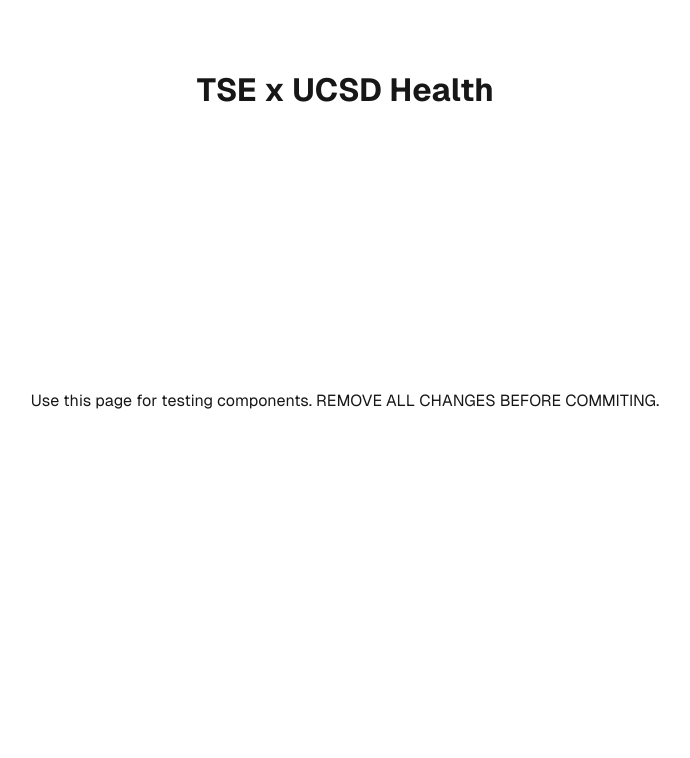
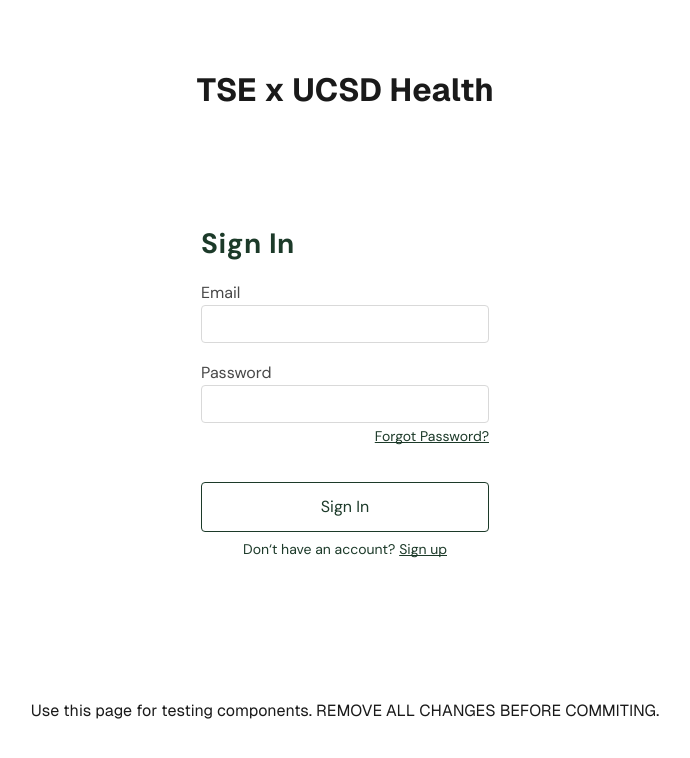
Before and after one commit to TritonSE/UCSD-Health-Gamified-Website, a Next.js app in the folder frontend/: page / in a window 1280 px wide. Shown: the top 758 px of the page, without its empty margins (295-985 px from the left). Built offline with nearby package versions, Linux system fonts and the light colour scheme.

Commit message:
Right Side

```diff
--- /dev/null
+++ b/frontend/src/app/components/loginButton.module.css
@@ -0,0 +1,39 @@
+@import url("https://fonts.googleapis.com/css2?family=DM+Sans:wght@400;500;700&display=swap");
+
+.loginButton {
+  display: flex;
+  width: 288px;
+  height: 48px;
+  flex-direction: column;
+  justify-content: center;
+  align-items: center;
+  gap: 10px;
+  flex-shrink: 0;
+  border-radius: 4px;
+  border: black;
+  background-color: transparent;
+}
+
+.loginButton div {
+  border-radius: 4px;
+  border: 1px solid var(--Secondary-Accent1, #1c3a29);
+  background: rgba(255, 255, 255, 0);
+  display: flex;
+  padding: 12px 24px;
+  justify-content: center;
+  align-items: center;
+  gap: 6px;
+  flex: 1 0 0;
+  align-self: stretch;
+}
+
+.loginButton p {
+  color: var(--Secondary-Accent1, #1c3a29);
+  text-align: center;
+  /* Body/Medium (Reg) */
+  font-family: "DM Sans";
+  font-size: 16px;
+  font-style: normal;
+  font-weight: 400;
+  line-height: 24px; /* 150% */
+}
--- /dev/null
+++ b/frontend/src/app/components/loginButton.tsx
@@ -0,0 +1,13 @@
+import React from "react";
+
+import styles from "./loginButton.module.css";
+
+export function LoginButton() {
+  return (
+    <button className={styles.loginButton}>
+      <div>
+        <p>Sign In</p>
+      </div>
+    </button>
+  );
+}
--- /dev/null
+++ b/frontend/src/app/components/rightSide.module.css
@@ -0,0 +1,44 @@
+.login {
+  margin-bottom: 16px;
+}
+
+.loginTitle {
+  margin-bottom: 16px;
+  color: var(--Secondary-Accent1, #1c3a29);
+  /* Title/Medium (reg) */
+  font-family: "DM Sans";
+  font-size: 28px;
+  font-style: normal;
+  font-weight: 700;
+  line-height: 150%; /* 42px */
+  letter-spacing: 0.56px;
+}
+
+.signUpLink {
+  margin-top: 6px;
+  color: var(--Secondary-Accent1, #1c3a29);
+  text-align: center;
+  /* Body/Medium (Reg) */
+  font-family: "DM Sans";
+  font-size: 14px;
+  font-style: normal;
+  font-weight: 400;
+  line-height: 24px; /* 150% */
+}
+
+.signUpLink a {
+  color: var(--Secondary-Accent1, #1c3a29);
+
+  /* Body/Medium (Reg) */
+  font-family: "DM Sans";
+  font-size: 14px;
+  font-style: normal;
+  font-weight: 400;
+  line-height: 24px;
+  text-decoration-line: underline;
+  text-decoration-style: solid;
+  text-decoration-skip-ink: none;
+  text-decoration-thickness: auto;
+  text-underline-offset: auto;
+  text-underline-position: from-font;
+}
--- /dev/null
+++ b/frontend/src/app/components/rightSide.tsx
@@ -0,0 +1,23 @@
+import { LoginButton } from "./loginButton";
+import styles from "./rightSide.module.css";
+import { TextBox } from "./textBox";
+
+export default function RightSide() {
+  return (
+    <div>
+      <h1 className={styles.loginTitle}>Sign In</h1>
+      <div className={styles.login}>
+        <TextBox label="Email" type="text" />
+      </div>
+      <div className={styles.login}>
+        <TextBox label="Password" type="password" link="" linkLabel="Forgot Password?" /> <br />
+      </div>
+      <div className={styles.login}>
+        <LoginButton />
+        <p className={styles.signUpLink}>
+          Don&lsquo;t have an account? <a href="">Sign up</a>
+        </p>
+      </div>
+    </div>
+  );
+}
--- /dev/null
+++ b/frontend/src/app/components/textBox.module.css
@@ -0,0 +1,62 @@
+.textBox {
+  display: flex;
+  width: 288px;
+  flex-direction: column;
+  align-items: flex-start;
+  gap: 2px;
+}
+
+.label {
+  color: var(--Neutral-Gray6, #484848);
+  /* Body/Medium (Reg) */
+  font-family: "DM Sans";
+  font-size: 16px;
+  font-style: normal;
+  font-weight: 400;
+  line-height: 24px; /* 150% */
+  width: 288px;
+}
+
+.input {
+  display: flex;
+  padding: 6px 12px;
+  align-items: flex-start;
+  gap: 10px;
+  align-self: stretch;
+  border-radius: 4px;
+  border: 1px solid var(--Neutral-Gray2, #d9d9d9);
+  flex: 1 0 0;
+  background-color: transparent;
+  width: 288px;
+
+  color: var(--Secondary-Neutral-Gray6, #484848);
+
+  /* Body/Medium (Reg) */
+  font-family: "DM Sans";
+  font-size: 16px;
+  font-style: normal;
+  font-weight: 400;
+  line-height: 24px; /* 150% */
+}
+
+.link {
+  margin-left: auto;
+}
+
+.link a {
+  color: var(--Secondary-Accent1, #1c3a29);
+  text-align: center;
+
+  /* Body/Small (Reg) */
+  font-family: "DM Sans";
+  font-size: 14px;
+  font-style: normal;
+  font-weight: 400;
+  line-height: 20px; /* 142.857% */
+  text-decoration-line: underline;
+  text-decoration-style: solid;
+  text-decoration-skip-ink: none;
+  text-decoration-thickness: auto;
+  text-underline-offset: auto;
+  text-underline-position: from-font;
+}
--- /dev/null
+++ b/frontend/src/app/components/textBox.tsx
@@ -0,0 +1,24 @@
+import React from "react";
+
+import styles from "./textBox.module.css";
+
+export interface TextBoxProps {
+  label: string;
+  type: string;
+  linkLabel?: string;
+  link?: string;
+}
+
+export function TextBox({ label, type, link, linkLabel }: TextBoxProps) {
+  return (
+    <div className={styles.textBox}>
+      <form>
+        <label className={styles.label}>
+          <p>{label}</p>
+        </label>
+        <input type={type} className={styles.input} />
+      </form>
+      <div className={styles.link}>{linkLabel && <a href={link}>{linkLabel}</a>}</div>
+    </div>
+  );
+}
--- a/frontend/src/app/page.module.css
+++ b/frontend/src/app/page.module.css
@@ -1,3 +1,8 @@
+.RightSide {
+  background-color: aqua;
+  width: 50%;
+}
+
 .page {
   --gray-rgb: 0, 0, 0;
   --gray-alpha-200: rgba(var(--gray-rgb), 0.08);
@@ -14,6 +19,8 @@
   padding: 80px;
   gap: 64px;
   font-family: var(--font-geist-sans);
+  background-color: white;
+  color: #1a1a1a;
 }
 
 @media (prefers-color-scheme: dark) {
--- a/frontend/src/app/page.tsx
+++ b/frontend/src/app/page.tsx
@@ -1,9 +1,11 @@
 import styles from "./page.module.css";
+import RightSide from "./components/rightSide";
 
 export default function Home() {
   return (
     <div className={styles.page}>
       <h1> TSE x UCSD Health </h1>
+      <RightSide />
       <p> Use this page for testing components. REMOVE ALL CHANGES BEFORE COMMITING.</p>
     </div>
   );
```
Also changed, not shown: frontend/src/app/components/leftSide.module.css (added), frontend/src/app/components/leftSide.tsx (added).
